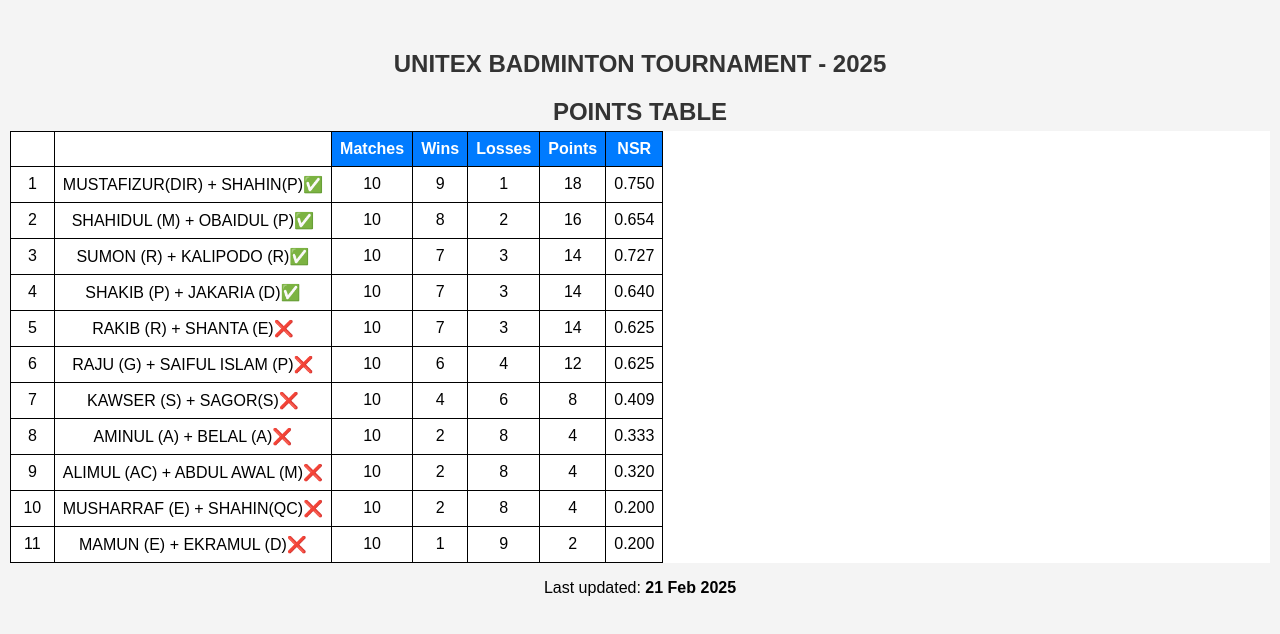
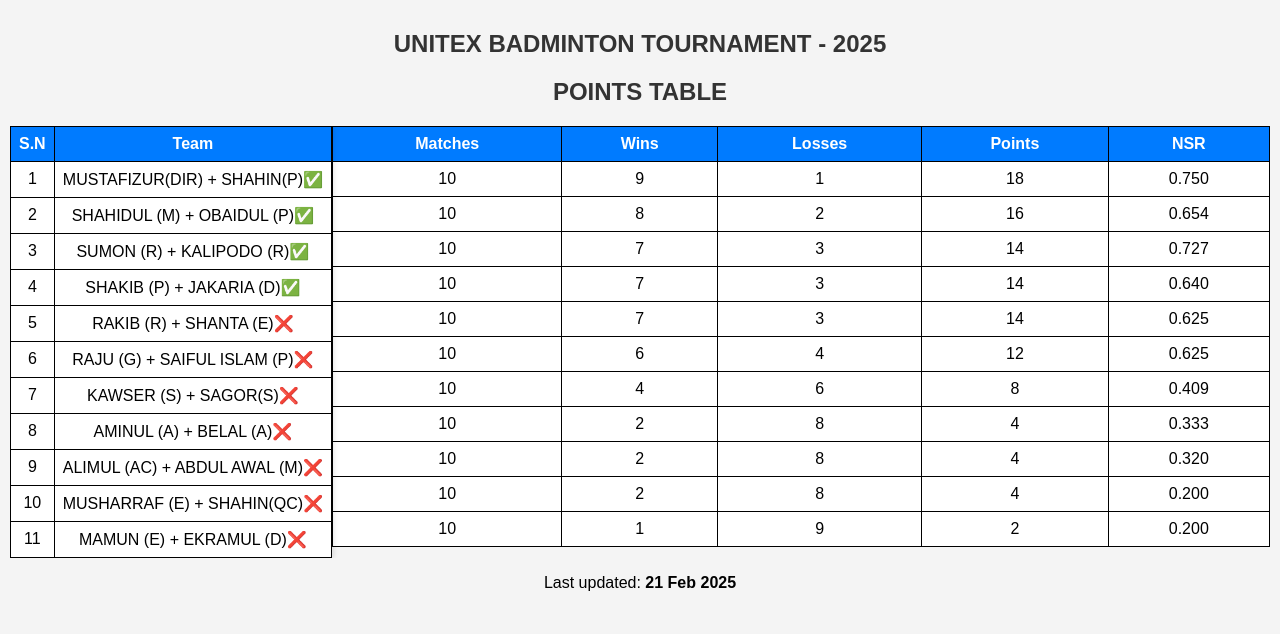
Before and after one commit to Rasel1998/BADMINTON-POINT-TABLE, a plain HTML site: page index.html in a window 1280 px wide. Drawn offline with Linux system fonts and the light colour scheme.

Commit message:
Update index.html

```diff
--- a/index.html
+++ b/index.html
@@ -19,9 +19,10 @@
         }
 
         /* 🏓 Table Container */
-        .table-container {
+        .table-wrapper {
             width: 100%;
             overflow-x: auto;
+            position: relative;
             margin-top: 20px;
         }
 
@@ -29,7 +30,6 @@
             width: 100%;
             border-collapse: collapse;
             background: #fff;
-            min-width: 600px;
         }
 
         th, td {
@@ -46,39 +46,49 @@
 
         /* ✅ Fixed First Two Columns (S.N & Team) */
         .table-container {
-            position: relative;
+            display: flex;
         }
 
-        table {
-            display: block;
-            overflow-x: auto;
-            white-space: nowrap;
-        }
-
-        thead tr th:first-child,
-        tbody tr td:first-child,
-        thead tr th:nth-child(2),
-        tbody tr td:nth-child(2) {
+        .fixed-columns {
+            flex: none;
+            background: #fff;
             position: sticky;
             left: 0;
-            background: #fff;
             z-index: 2;
             box-shadow: 2px 0 5px rgba(0, 0, 0, 0.1);
         }
 
-        thead tr th:first-child {
+        .scrollable-columns {
+            overflow-x: auto;
+            flex-grow: 1;
+        }
+
+        table .fixed th,
+        table .fixed td {
+            position: sticky;
+            left: 0;
+            background: #fff;
             z-index: 3;
         }
 
         /* ✅ Mobile Responsive */
         @media screen and (max-width: 768px) {
             .table-container {
+                display: block;
+            }
+
+            .fixed-columns {
+                width: 100%;
+                display: block;
+            }
+
+            .scrollable-columns {
                 overflow-x: scroll;
                 -webkit-overflow-scrolling: touch;
             }
 
             table {
-                min-width: 100%;
+                min-width: 600px;
                 font-size: 14px;
             }
 
@@ -92,14 +102,39 @@
 <body>
 
     <!-- 🏸 Table -->
-    <div class="table-container">
     <h2>UNITEX BADMINTON TOURNAMENT - 2025</h2>
     <h2>POINTS TABLE</h2>
-        <table id="pointsTable">
+
+    <div class="table-wrapper">
+        <div class="table-container">
+            <div class="fixed-columns">
+                <table>
                     <thead>
                         <tr>
-                    <th>S.N</th>
-                    <th>Team</th>
+                            <th class="fixed">S.N</th>
+                            <th class="fixed">Team</th>
+                        </tr>
+                    </thead>
+                    <tbody>
+                        <tr><td class="fixed">1</td><td class="fixed">MUSTAFIZUR(DIR) + SHAHIN(P)✅</td></tr>
+                        <tr><td class="fixed">2</td><td class="fixed">SHAHIDUL (M) + OBAIDUL (P)✅</td></tr>
+                        <tr><td class="fixed">3</td><td class="fixed">SUMON (R) + KALIPODO (R)✅</td></tr>
+                        <tr><td class="fixed">4</td><td class="fixed">SHAKIB (P) + JAKARIA (D)✅</td></tr>
+                        <tr><td class="fixed">5</td><td class="fixed">RAKIB (R) + SHANTA (E)❌</td></tr>
+                        <tr><td class="fixed">6</td><td class="fixed">RAJU (G) + SAIFUL ISLAM (P)❌</td></tr>
+                        <tr><td class="fixed">7</td><td class="fixed">KAWSER (S) + SAGOR(S)❌</td></tr>
+                        <tr><td class="fixed">8</td><td class="fixed">AMINUL (A) + BELAL (A)❌</td></tr>
+                        <tr><td class="fixed">9</td><td class="fixed">ALIMUL (AC) + ABDUL AWAL (M)❌</td></tr>
+                        <tr><td class="fixed">10</td><td class="fixed">MUSHARRAF (E) + SHAHIN(QC)❌</td></tr>
+                        <tr><td class="fixed">11</td><td class="fixed">MAMUN (E) + EKRAMUL (D)❌</td></tr>
+                    </tbody>
+                </table>
+            </div>
+
+            <div class="scrollable-columns">
+                <table>
+                    <thead>
+                        <tr>
                             <th>Matches</th>
                             <th>Wins</th>
                             <th>Losses</th>
@@ -108,46 +143,24 @@
                         </tr>
                     </thead>
                     <tbody>
-                <tr><td>1</td><td>MUSTAFIZUR(DIR) + SHAHIN(P)✅</td><td>10</td><td>9</td><td>1</td><td>18</td><td>0.750</td></tr>
-                <tr><td>2</td><td>SHAHIDUL (M) + OBAIDUL (P)✅</td><td>10</td><td>8</td><td>2</td><td>16</td><td>0.654</td></tr>
-                <tr><td>3</td><td>SUMON (R) + KALIPODO (R)✅</td><td>10</td><td>7</td><td>3</td><td>14</td><td>0.727</td></tr>
-                <tr><td>4</td><td>SHAKIB (P) + JAKARIA (D)✅</td><td>10</td><td>7</td><td>3</td><td>14</td><td>0.640</td></tr>
-                <tr><td>5</td><td>RAKIB (R) + SHANTA (E)❌</td><td>10</td><td>7</td><td>3</td><td>14</td><td>0.625</td></tr>
-                <tr><td>6</td><td>RAJU (G) + SAIFUL ISLAM (P)❌</td><td>10</td><td>6</td><td>4</td><td>12</td><td>0.625</td></tr>
-                <tr><td>7</td><td>KAWSER (S) + SAGOR(S)❌</td><td>10</td><td>4</td><td>6</td><td>8</td><td>0.409</td></tr>
-                <tr><td>8</td><td>AMINUL (A) + BELAL (A)❌</td><td>10</td><td>2</td><td>8</td><td>4</td><td>0.333</td></tr>
-                <tr><td>9</td><td>ALIMUL (AC) + ABDUL AWAL (M)❌</td><td>10</td><td>2</td><td>8</td><td>4</td><td>0.320</td></tr>
-                <tr><td>10</td><td>MUSHARRAF (E) + SHAHIN(QC)❌</td><td>10</td><td>2</td><td>8</td><td>4</td><td>0.200</td></tr>
-                <tr><td>11</td><td>MAMUN (E) + EKRAMUL (D)❌</td><td>10</td><td>1</td><td>9</td><td>2</td><td>0.200</td></tr>
+                        <tr><td>10</td><td>9</td><td>1</td><td>18</td><td>0.750</td></tr>
+                        <tr><td>10</td><td>8</td><td>2</td><td>16</td><td>0.654</td></tr>
+                        <tr><td>10</td><td>7</td><td>3</td><td>14</td><td>0.727</td></tr>
+                        <tr><td>10</td><td>7</td><td>3</td><td>14</td><td>0.640</td></tr>
+                        <tr><td>10</td><td>7</td><td>3</td><td>14</td><td>0.625</td></tr>
+                        <tr><td>10</td><td>6</td><td>4</td><td>12</td><td>0.625</td></tr>
+                        <tr><td>10</td><td>4</td><td>6</td><td>8</td><td>0.409</td></tr>
+                        <tr><td>10</td><td>2</td><td>8</td><td>4</td><td>0.333</td></tr>
+                        <tr><td>10</td><td>2</td><td>8</td><td>4</td><td>0.320</td></tr>
+                        <tr><td>10</td><td>2</td><td>8</td><td>4</td><td>0.200</td></tr>
+                        <tr><td>10</td><td>1</td><td>9</td><td>2</td><td>0.200</td></tr>
                     </tbody>
                 </table>
+            </div>
+        </div>
     </div>
 
     <p>Last updated: <b>21 Feb 2025</b></p>
 
-    <script>
-        function sortTable() {
-            let table = document.getElementById("pointsTable");
-            let tbody = table.getElementsByTagName("tbody")[0];
-            let rows = Array.from(tbody.getElementsByTagName("tr"));
-
-            rows.sort((a, b) => {
-                let pointsA = parseInt(a.cells[5].innerText);
-                let pointsB = parseInt(b.cells[5].innerText);
-                return pointsB - pointsA;
-            });
-
-            tbody.innerHTML = "";
-            rows.forEach(row => tbody.appendChild(row));
-
-            rows.forEach((row, index) => {
-                row.cells[0].innerText = index + 1;
-            });
-        }
-
-        // Initialize Sorting
-        sortTable();
-    </script>
-
 </body>
 </html>
```
Lines whose indentation alone changed are shown as unchanged.
